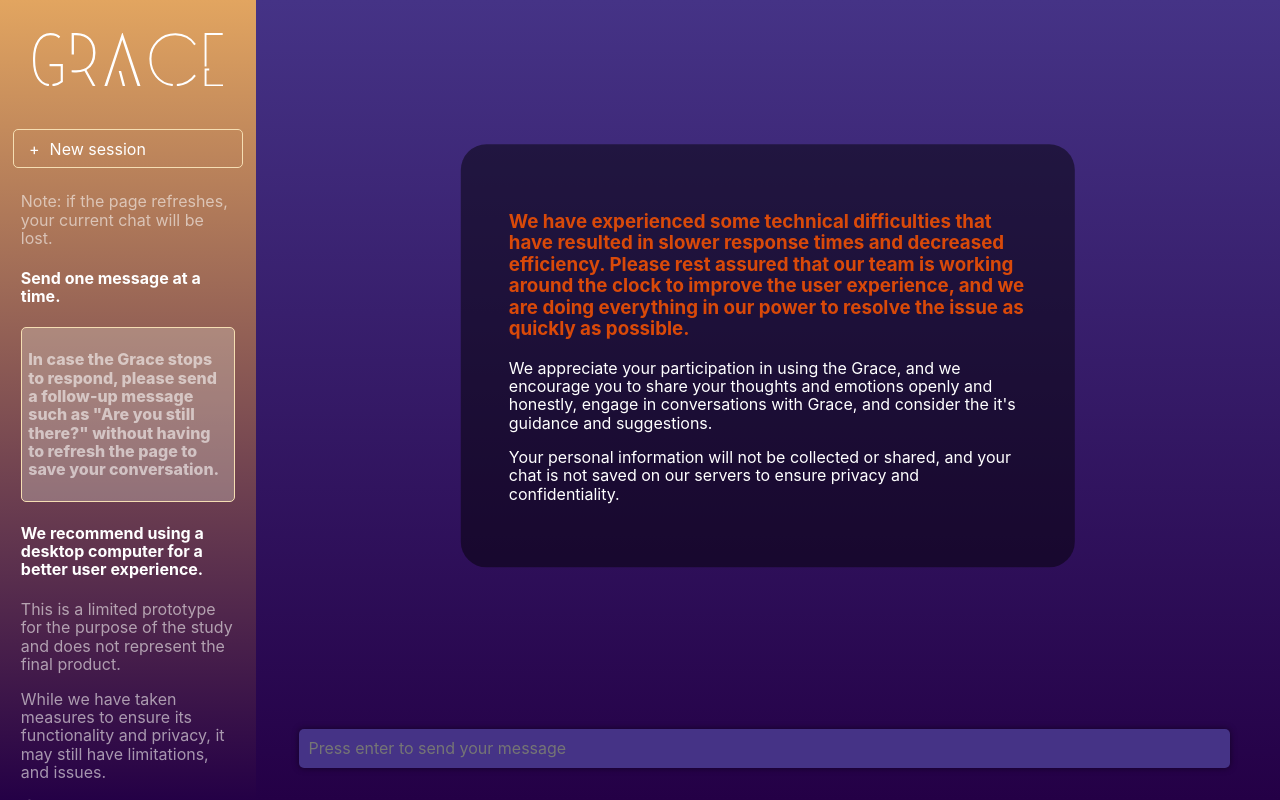
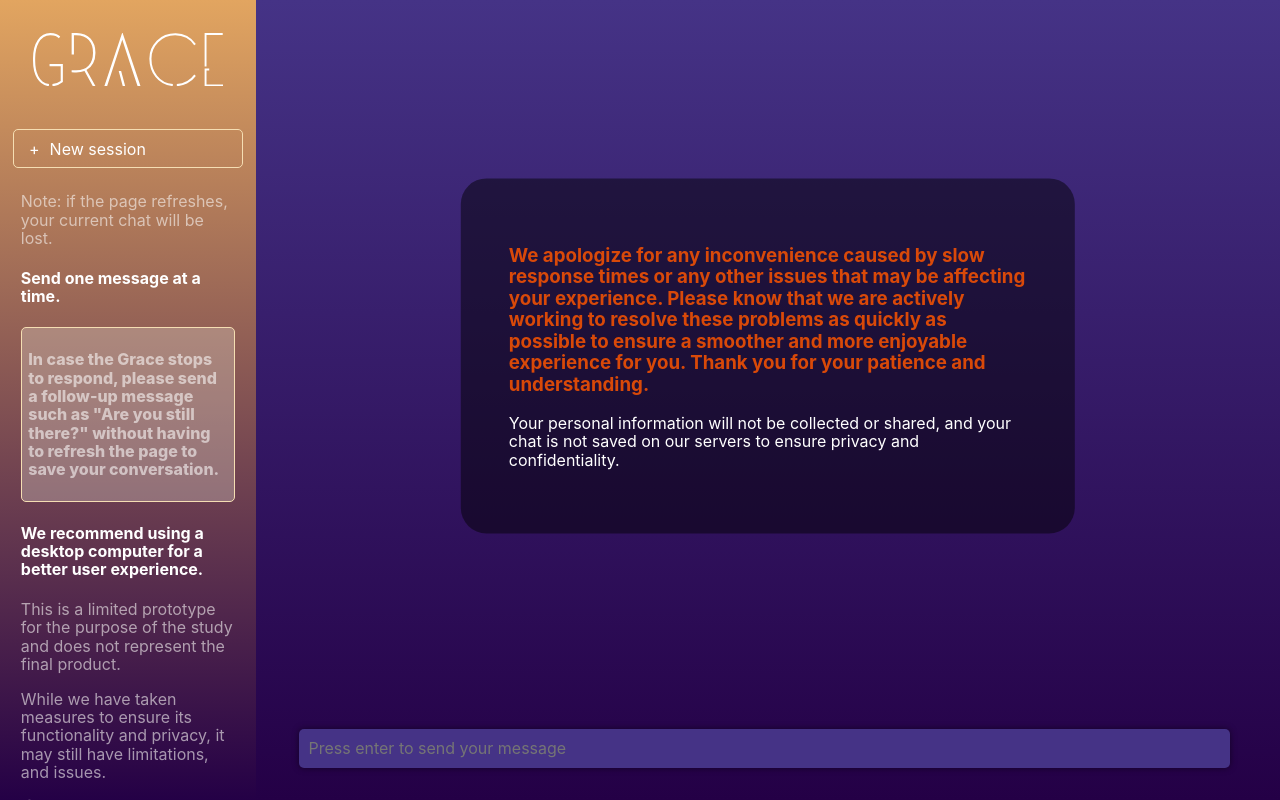
Before and after one commit to M-Ghaith/grace-prototype-v2, a React (Create React App) app in the folder client/: page / in a window 1280 px wide. Built offline with nearby package versions, Linux system fonts and the light colour scheme.

Commit message:
updating the welecome message

```diff
--- a/client/src/App.js
+++ b/client/src/App.js
@@ -23,7 +23,10 @@ function App() {
     console.log("Chat log: ", updateChatLog);
     await setChatLog(updateChatLog);
     await setInput("");
-    setIsTyping(true);
+
+    setTimeout(()=>{
+      setIsTyping(true);
+    }, 400);
 
     try {
       const response = await fetch("https://grace-prototype.onrender.com/", {
@@ -79,8 +82,7 @@ function App() {
       <section className="chatbox" ref={chatBoxRef}>
       {chatLog.length === 0 && (
         <div className="empty-chat">
-          <h3>We have experienced some technical difficulties that have resulted in slower response times and decreased efficiency. Please rest assured that our team is working around the clock to improve the user experience, and we are doing everything in our power to resolve the issue as quickly as possible.</h3>
-          <p>We appreciate your participation in using the Grace, and we encourage you to share your thoughts and emotions openly and honestly, engage in conversations with Grace, and consider the it's guidance and suggestions.</p>
+          <h3>We apologize for any inconvenience caused by slow response times or any other issues that may be affecting your experience. Please know that we are actively working to resolve these problems as quickly as possible to ensure a smoother and more enjoyable experience for you. Thank you for your patience and understanding.</h3>
           <p>Your personal information will not be collected or shared, and your chat is not saved on our servers to ensure privacy and confidentiality.</p>
         </div>
         )}
```
